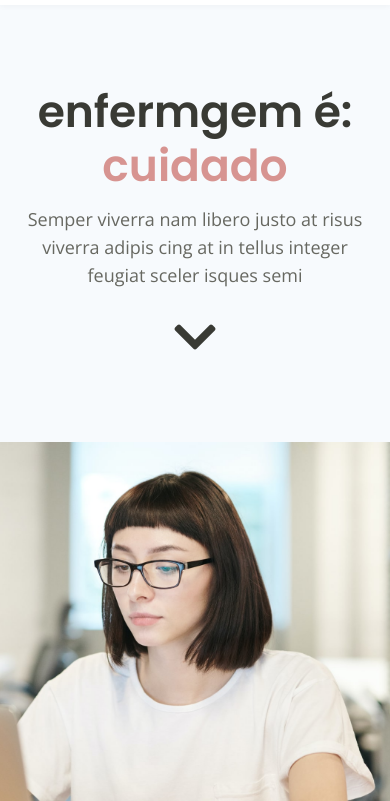
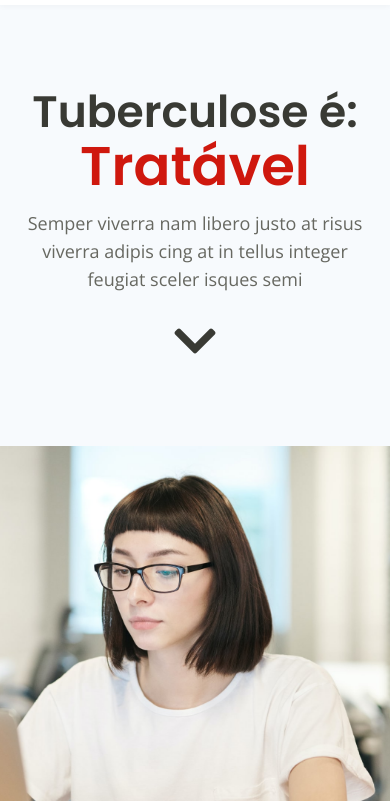
Before and after one commit to WellingtonNy/enfermagem-TS-111, a plain HTML site: page index.html in a window 390 px wide. Shown: the part 43-844 px from the top of the page. Drawn offline with nearby package versions, Linux system fonts and the light colour scheme.

Commit message:
responsividade

```diff
--- a/css/styles.css
+++ b/css/styles.css
@@ -530,7 +530,8 @@ input[type='checkbox'] {
 }
 
 .header #js-rotating {
-	color: #d79491;
+	color: #cf180e;
+	font-size: 4.405rem;
 }
 
 .header .p-large {
@@ -862,12 +863,21 @@ a:hover.back-to-top {
 /*     Media Queries     */
 /*************************/
 /* Min-width 768px */
+@media (max-width: 600px){
+	.header #js-rotating {
+		color: #cf180e;
+		font-size: 3.405rem;
+	}
+}
+
 @media (min-width: 768px) {
 
 	/* Header */
 	.header .area-2 {
 		height: 500px;
 	}
+
+
 	/* end of header */
 
 
--- a/index.html
+++ b/index.html
@@ -81,7 +81,7 @@
         <header class="header">
             <div class="area-1">
                 <div class="text-container">
-                    <h1 class="h1-large">enfermgem é: <span id="js-rotating">cuidado, amor, fodase</span></h1>
+                    <h1 class="h1-large">Tuberculose é: <span id="js-rotating">Tratável,Curável,Prevenível</span></h1>
                     <p class="p-large">Semper viverra nam libero justo at risus viverra adipis cing at in tellus integer feugiat sceler isques semi</p>
                     <a class="page-scroll" href="#about"><i class="fas fa-chevron-down"></i></a>
                 </div> <!-- end of text-container -->
```
Also changed, not shown: css/bootstrap.css.
